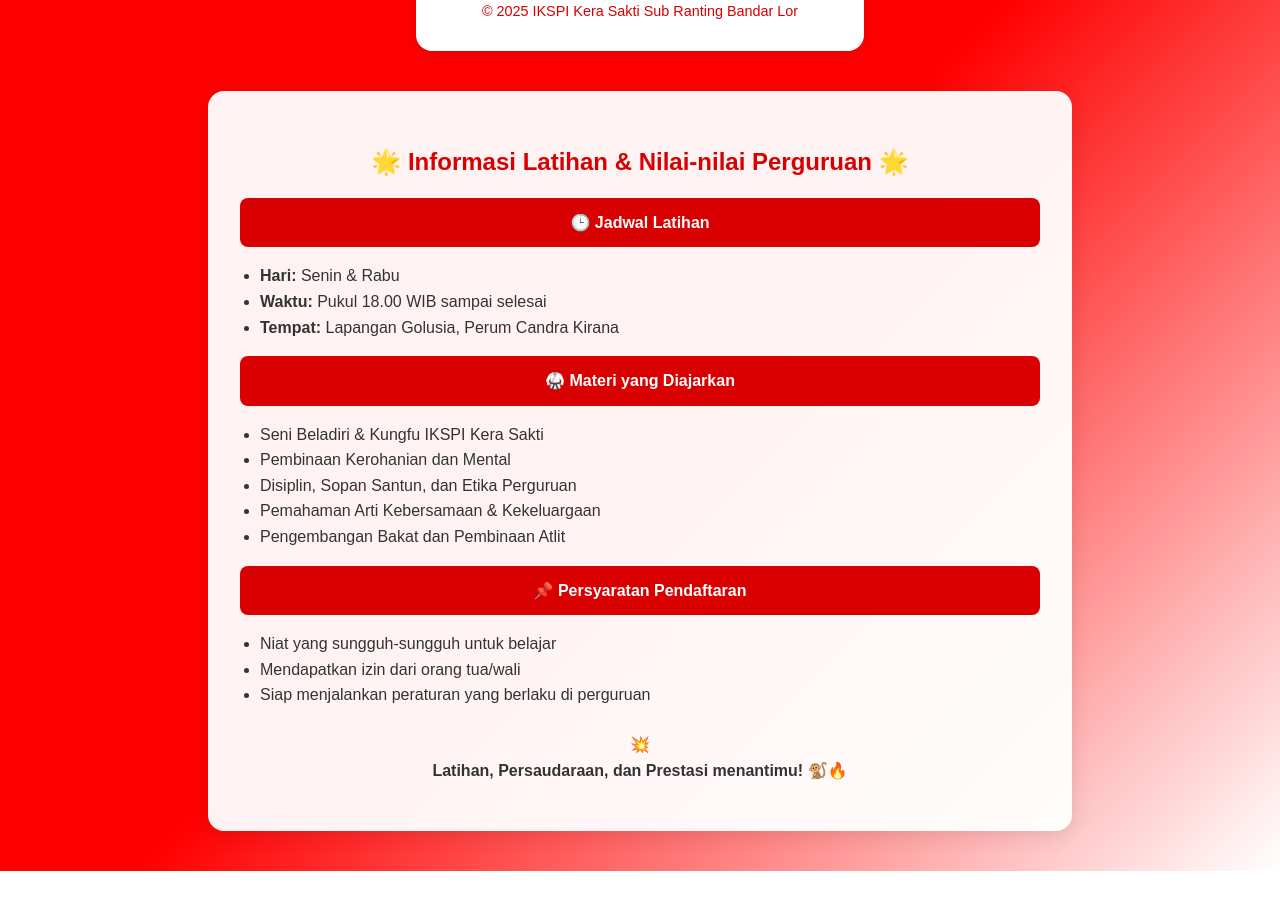
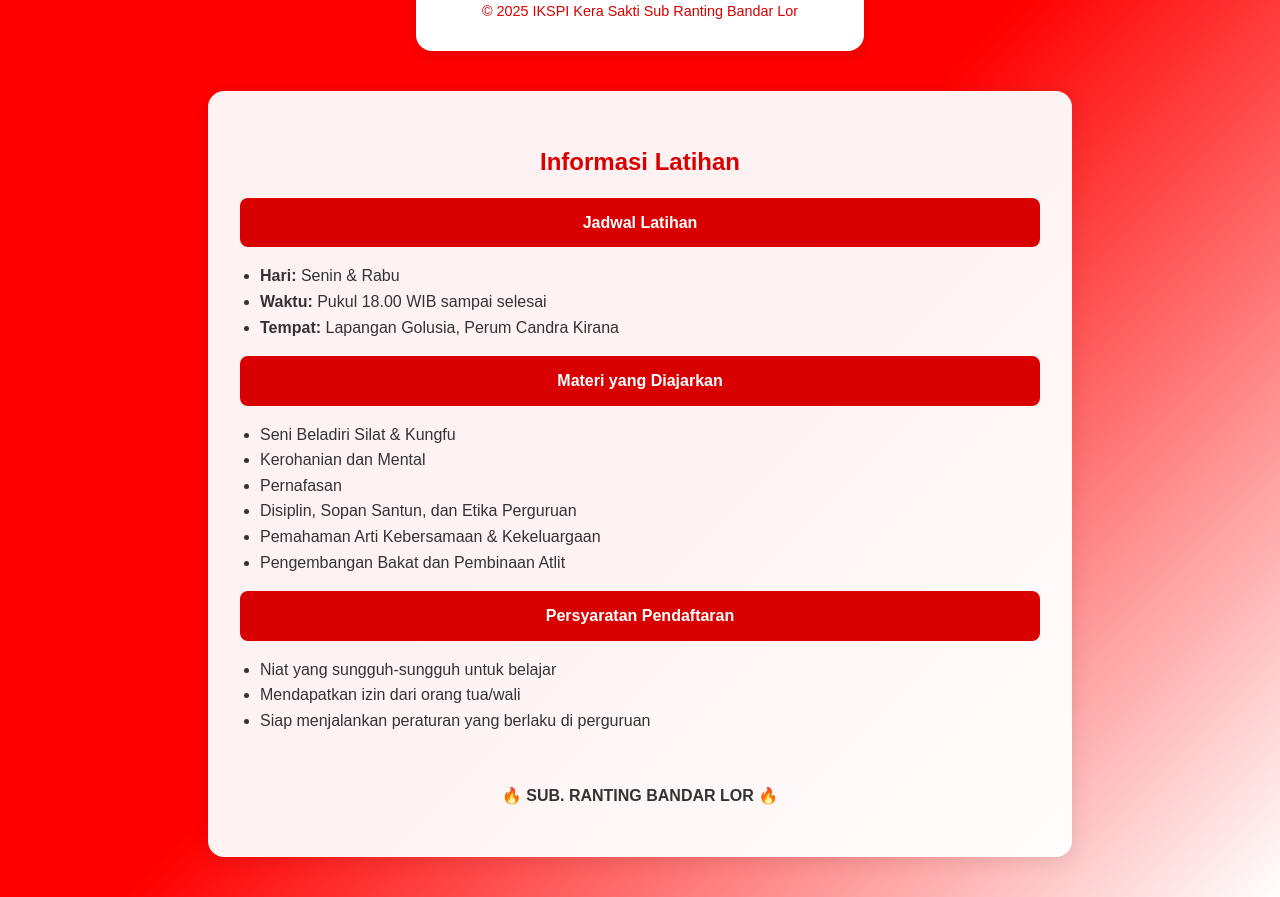
Before and after one commit to OctavPROJECT110/OctavPROJECT110.github.io, a plain HTML site: page index.html in a window 1280 px wide. Shown: the part 712-1609 px from the top of the page. Before the commit the page ends 1583 px from the top, so only its background shows below. Drawn offline with Linux system fonts and the light colour scheme.

Commit message:
Update index.html

```diff
--- a/index.html
+++ b/index.html
@@ -141,7 +141,7 @@
   <div class="container">
     <h1>Pendaftaran</h1>
     <div style="font-size:1.3em; color:#d80000; font-weight:bold; margin-bottom:14px;">
-      IKSPI Kera Sakti<br>Sub Ranting Bandar Lor
+      IKSPI Kera Sakti<br>Sub. Ranting Bandar Lor
     </div>
     <form action="https://formspree.io/f/xdkdlklb" method="POST">
       <label for="nama">Nama Lengkap</label>
@@ -175,34 +175,34 @@
 
   <!-- Informasi Tambahan -->
   <div class="info-section">
-    <h2>🌟 Informasi Latihan & Nilai-nilai Perguruan 🌟</h2>
+    <h2> Informasi Latihan</h2>
 
-    <div class="info-highlight">🕒 Jadwal Latihan</div>
+    <div class="info-highlight">Jadwal Latihan</div>
     <ul>
       <li><strong>Hari:</strong> Senin & Rabu</li>
       <li><strong>Waktu:</strong> Pukul 18.00 WIB sampai selesai</li>
       <li><strong>Tempat:</strong> Lapangan Golusia, Perum Candra Kirana</li>
     </ul>
 
-    <div class="info-highlight">🥋 Materi yang Diajarkan</div>
+    <div class="info-highlight"> Materi yang Diajarkan</div>
     <ul>
-      <li>Seni Beladiri & Kungfu IKSPI Kera Sakti</li>
-      <li>Pembinaan Kerohanian dan Mental</li>
+      <li>Seni Beladiri Silat & Kungfu </li>
+       <li>Kerohanian dan Mental</li>
+       <li>Pernafasan</li>
       <li>Disiplin, Sopan Santun, dan Etika Perguruan</li>
       <li>Pemahaman Arti Kebersamaan & Kekeluargaan</li>
       <li>Pengembangan Bakat dan Pembinaan Atlit</li>
     </ul>
 
-    <div class="info-highlight">📌 Persyaratan Pendaftaran</div>
+    <div class="info-highlight"> Persyaratan Pendaftaran</div>
     <ul>
       <li>Niat yang sungguh-sungguh untuk belajar</li>
       <li>Mendapatkan izin dari orang tua/wali</li>
       <li>Siap menjalankan peraturan yang berlaku di perguruan</li>
     </ul>
 
-    <p style="text-align:center; margin-top:24px; font-weight:bold;">
-       💥<br>
-      Latihan, Persaudaraan, dan Prestasi menantimu! 🐒🔥
+    <p style="text-align:center; margin-top:24px; font-weight:bold;"> <br>
+            🔥 SUB. RANTING BANDAR LOR 🔥
     </p>
   </div>
 </body>
```
